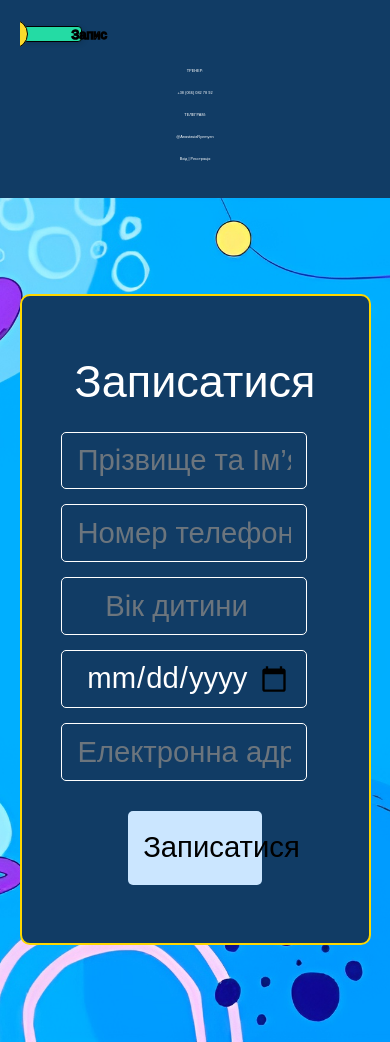
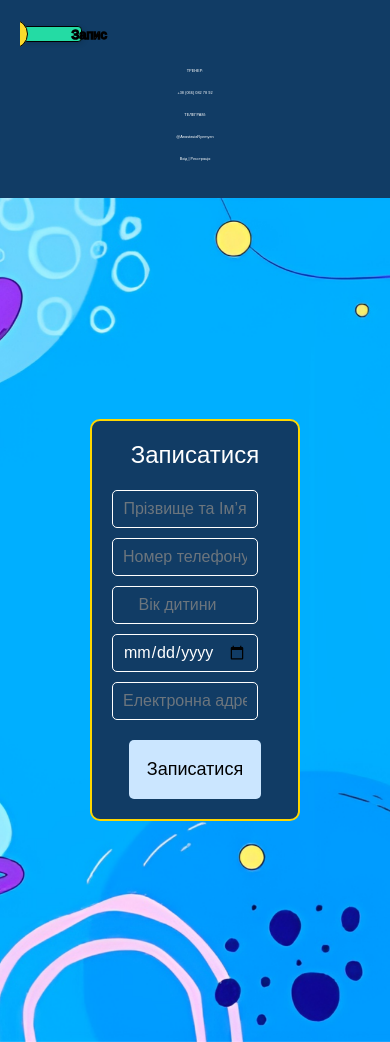
Before and after one commit to PanasenkoDiana/kids_fitness, a Django app: page /sign_up/ in a window 390 px wide. Shown: the part 458-1500 px from the top of the page. Run offline with Django 5.2, Linux system fonts and the light colour scheme; some libraries are stand-ins or nearby versions; some web fonts are replaced.

Commit message:
css_corrected

```diff
--- a/kids_fitness_app/static/kids_fitness_app/css/sign_up.css
+++ b/kids_fitness_app/static/kids_fitness_app/css/sign_up.css
@@ -1,145 +1,92 @@
 .content {
     padding: 0;
+}
+
+.main-container {
+    height: 100vh;
+    position: relative;
     display: flex;
     justify-content: center;
     align-items: center;
-    height: 100vh;
-}
-
-.main-container {
-    height: 100%;
-    position: relative;
-    margin: 0;
 }
 
 .bg-image {
-    position: absolute;
+    position: fixed;
     width: 100%;
     height: 100%;
     object-fit: cover;
     z-index: -1;
 }
 
-.form-container {
+#FormContainer {
     display: flex;
     justify-content: center;
     align-items: center;
-    width: 100%;
-    height: 100%;
+    width: 100%; /* Сделайте контейнер формы гибким по ширине */
 }
 
-.form-title {
-    color: #fff;
-    font-size: 45px; /* Уменьшен размер шрифта в 2 раза от предыдущего */
-    text-align: center;
+.Form-box {
+    font-family: Arial, sans-serif;
+    display: flex;
+    flex-direction: column;
+    align-items: center;
+    margin: 0;
+    max-width: 500px; /* Максимальная ширина формы */
+    width: 90%; /* Ширина формы относительно родителя */
 }
 
 .form-inner {
     background-color: rgba(17,60,101,1);
     border: 2px solid #ffd700;
     border-radius: 10px;
-    padding: 60px; /* Уменьшен padding в 2 раза */
+    padding: 20px; /* Уменьшено для адаптивности */
+    width: 100%; /* Ширина формы относительно контейнера */
     text-align: center;
-    display: flex;
-    flex-direction: column;
-    justify-content: center;
-    align-items: center;
-    min-width: 300px; /* Минимальная ширина */
-    min-height: 300px; /* Минимальная высота */
-    max-width: 90%; /* Максимальная ширина */
-    max-height: 90%; /* Максимальная высота */
-    box-sizing: border-box;
+    box-sizing: border-box; /* Включает padding и border в ширину */
 }
 
-.form-group {
-    margin: 15px 0; /* Уменьшен margin в 2 раза */
-    width: 100%;
+.form-inner h1 {
+    color: #fff;
+    font-size: 24px; /* Уменьшен размер шрифта для адаптивности */
+    margin-bottom: 20px;
 }
 
-.form-control {
-    width: 100%;
+.form-inner .form-group {
+    margin-bottom: 10px;
+}
+
+.form-inner input[type="text"],
+.form-inner input[type="email"],
+.form-inner input[type="password"],
+.form-inner input[type="tel"],
+.form-inner input[type="number"],
+.form-inner input[type="date"] {
+    width: calc(100% - 20px); /* Учтите отступы */
     background-color: rgba(17,60,101,1);
-    padding: 15px; /* Уменьшен padding в 2 раза */
+    padding: 10px;
     border: 1px solid #ffffff;
     border-radius: 5px;
-    font-size: 45px; /* Уменьшен размер шрифта в 2 раза */
-    color: #ffffff;
-    box-sizing: border-box;
+    font-size: 16px; /* Уменьшен размер шрифта для адаптивности */
+    color: #fff;
+    box-sizing: border-box; /* Включает padding и border в ширину */
 }
 
-.btn-custom {
-    width: 50%;
-    padding: 15px; /* Уменьшен padding в 2 раза */
+.form-inner button {
+    width: 80%;
+    padding: 10px;
     border: none;
     border-radius: 5px;
     background-color: rgb(203, 230, 255);
-    color: black;
-    font-size: 27px; /* Уменьшен размер шрифта в 2 раза */
+    color: #000;
+    font-size: 18px;
     cursor: pointer;
-    margin-top: 15px; /* Уменьшен margin в 2 раза */
+    margin-top: 10px;
 }
 
-input[type="text"],
-input[type="tel"],
-input[type="number"],
-input[type="date"],
-input[type="email"] {
-    text-align: center;
-    width: calc(100% - 22px);
-    background-color: rgba(17,60,101,1);
-    padding: 15px; /* Уменьшен padding в 2 раза */
-    margin: 15px 0; /* Уменьшен margin в 2 раза */
-    border: 1px солид #ffffff;
-    border-radius: 5px;
-    font-size: 45px; /* Уменьшен размер шрифта в 2 раза */
-    color: #ffffff;
-    box-sizing: border-box;
+.paragraph {
+    color: #fff;
 }
 
-@media (max-width: 768px) {
-    .form-inner {
-        width: 80%;
-        height: auto;
-        padding: 15%; /* Уменьшен padding в 2 раза */
-    }
-
-    .btn-custom {
-        font-size: 9vw; /* Уменьшен размер шрифта в 2 раза */
-    }
-
-    .form-control {
-        font-size: 9vw; /* Уменьшен размер шрифта в 2 раза */
-    }
-
-    input[type="text"],
-    input[type="tel"],
-    input[type="number"],
-    input[type="date"],
-    input[type="email"] {
-        font-size: 9vw; /* Уменьшен размер шрифта в 2 раза */
-    }
+input::placeholder {
+    text-align: center;
 }
-
-@media (max-width: 480px) {
-    .form-inner {
-        width: 90%;
-        height: auto;
-        padding: 15%; /* Уменьшен padding в 2 раза */
-    }
-
-    .btn-custom {
-        font-size: 7.5vw; /* Уменьшен размер шрифта в 2 раза */
-    }
-
-    .form-control {
-        font-size: 7.5vw; /* Уменьшен размер шрифта в 2 раза */
-    }
-
-    input[type="text"],
-    input[type="tel"],
-    input[type="number"],
-    input[type="date"],
-    input[type="email"] {
-        font-size: 7.5vw; /* Уменьшен размер шрифта в 2 раза */
-    }
-}
--- a/kids_fitness_app/templates/kids_fitness_app/login.html
+++ b/kids_fitness_app/templates/kids_fitness_app/login.html
@@ -19,7 +19,7 @@
                 <div class="form-group">
                     <input type="password" id="password" name="password" placeholder="Пароль" required>
                 </div>
-                <input type="submit" class="btn" value="Увійти" style="width: 80%; height: 7vh;"></input>
+                <button type="submit" class="btn btn-custom" style="width: 80%; height: 7vh;">Увійти</button>
             </form>
             <p class="mt-3 paragraph">Ще не зареєстровані? <a href="{% url 'register' %}">Зареєструватись</a></p>
         </div>
--- a/kids_fitness_app/templates/kids_fitness_app/sign_up.html
+++ b/kids_fitness_app/templates/kids_fitness_app/sign_up.html
@@ -7,28 +7,39 @@
 {% block content %}
 <img src="{% static 'kids_fitness_app/img/autoreg.png' %}" alt="unluck" class="bg-image">
 
-<div class="form-container">
+<div class="container main-container">
+    <div class="row" id="FormContainer">
+        <div class="col-8 Form-box">
             <div class="form-inner">
-        <h2 class="form-title">Записатися</h2>
-        <form method="post" action="{% url 'submit_registration' %}" class="form">
+                <h1>Записатися</h1>
+                {% if messages %}
+                    <ul>
+                        {% for message in messages %}
+                            <li>{{ message }}</li>
+                        {% endfor %}
+                    </ul>
+                {% endif %}
+                <form method="post" action="{% url 'submit_registration' %}" class="form" onsubmit="return validateForm()">
                     {% csrf_token %}
                     <div class="form-group">
-                <input type="text" name="full_name" class="form-control" placeholder="Прізвище та Ім’я">
+                        <input type="text" name="full_name" class="form-control" placeholder="Прізвище та Ім’я" required>
                     </div>
                     <div class="form-group">
-                <input type="tel" name="phone_number" class="form-control" placeholder="Номер телефону">
+                        <input type="tel" name="phone_number" class="form-control" placeholder="Номер телефону" required>
                     </div>
                     <div class="form-group">
-                <input type="number" name="child_age" class="form-control" placeholder="Вік дитини">
+                        <input type="number" name="child_age" class="form-control" placeholder="Вік дитини" required>
                     </div>
                     <div class="form-group">
-                <input type="date" name="training_date" class="form-control" placeholder="Дата тренування">
+                        <input type="date" name="training_date" class="form-control" placeholder="Дата тренування" required>
                     </div>
                     <div class="form-group">
-                <input type="email" name="email" class="form-control" placeholder="Електронна адреса">
+                        <input type="email" name="email" class="form-control" placeholder="Електронна адреса" required>
                     </div>
-            <button type="submit" class="btn btn-custom">Записатися</button>
+                    <button type="submit" class="btn btn-custom" style="width: 80%; height: 7vh;">Записатися</button>
                 </form>
             </div>
         </div>
+    </div>
+</div>
 {% endblock %}
```
Also changed, not shown: kids_fitness_app/static/kids_fitness_app/css/login_main.css (+25 -17 lines), kids_fitness_app/static/kids_fitness_app/css/registration.css (+22 -75 lines), kids_fitness_app/templates/kids_fitness_app/register.html (+14 -9 lines). Lines whose indentation alone changed are shown as unchanged.
